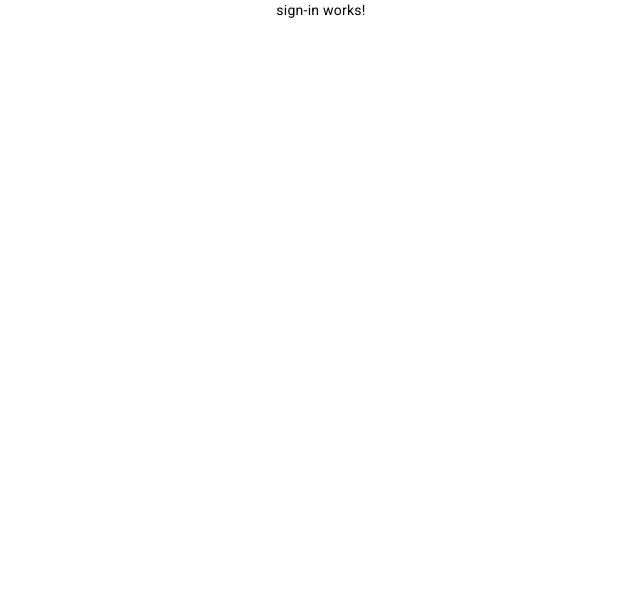
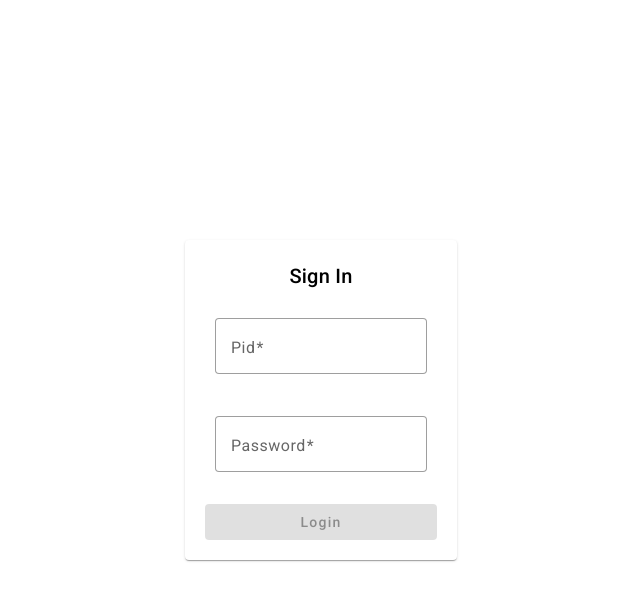
Before and after one commit to Akaki-Vashakidze/coach-console, an Angular app: page /auth/signIn in a window 1280 px wide. Shown: the top 600 px of the page, without its empty margins (319-959 px from the left). Built offline with nearby package versions, Linux system fonts and the light colour scheme.

Commit message:
interceptor must fix

```diff
--- a/src/app/app.config.ts
+++ b/src/app/app.config.ts
@@ -3,7 +3,9 @@ import { provideRouter } from '@angular/router';
 
 import { routes } from './app.routes';
 import { provideAnimationsAsync } from '@angular/platform-browser/animations/async';
+import { provideHttpClient, withInterceptors } from '@angular/common/http';
+import { consoleApiRedirectInterceptor } from './interceptors/console-api-redirect.interceptor';
 
 export const appConfig: ApplicationConfig = {
-  providers: [provideRouter(routes), provideAnimationsAsync()]
+  providers: [provideRouter(routes), provideAnimationsAsync(),provideHttpClient(),provideHttpClient(withInterceptors([consoleApiRedirectInterceptor])),]
 };
--- a/src/app/components/signIn/sign-in/sign-in.component.html
+++ b/src/app/components/signIn/sign-in/sign-in.component.html
@@ -1 +1,42 @@
-<p>sign-in works!</p>
+<mat-card class="auth-card">
+    <form [formGroup]="signInForm" (ngSubmit)="onSubmit()" novalidate>
+      <h2>Sign In</h2>
+
+      <mat-form-field appearance="outline" class="full-width">
+        <mat-label>Pid</mat-label>
+        <input
+          matInput
+          type="text"
+          formControlName="pidOrEmail"
+          placeholder="Enter your username"
+        />
+        <mat-error *ngIf="hasError('pidOrEmail', 'required')">Pid is required.</mat-error>
+        <mat-error *ngIf="hasError('pidOrEmail', 'minlength')">
+          Pid must be at least 3 characters long.
+        </mat-error>
+      </mat-form-field>
+
+      <mat-form-field appearance="outline" class="full-width">
+        <mat-label>Password</mat-label>
+        <input
+          matInput
+          type="password"
+          formControlName="password"
+          placeholder="Enter your password"
+        />
+        <mat-error *ngIf="hasError('password', 'required')">Password is required.</mat-error>
+        <mat-error *ngIf="hasError('password', 'minlength')">
+          Password must be at least 6 characters long.
+        </mat-error>
+      </mat-form-field>
+
+      <button
+        mat-raised-button
+        color="primary"
+        type="submit"
+        [disabled]="signInForm.invalid"
+      >
+        Login
+      </button>
+    </form>
+  </mat-card>
--- a/src/app/components/signIn/sign-in/sign-in.component.scss
+++ b/src/app/components/signIn/sign-in/sign-in.component.scss
@@ -1,58 +1,21 @@
-mat-spinner {
-    position: relative;
-    top: 30%;
-    margin: auto;
-  }
-
-  .loginWindow {
-    width: 100%;
-    height: 100%;
-  }
-
-  .translator{
+.auth-card {
+  padding: 20px;
   position: absolute;
-    top: -10px;
-    right: 0px;
-  }
-
-  .buttons {
-    display: flex;
-  }
-
-  .loginButtons{
-  display: flex;
-  flex-direction: row;
-  }
-
-  .button2{
-  margin-left: 10px;
-  }
-
-  .button1 {
-    margin-right: 5px;
-  }
-
-  .button2 {
-    margin-left: 5px;
+  top: 50%;
+  left: 50%;
+  transform: translate(-50%,-50%);
 }
 
 form {
-    padding: 40px;
-    position: relative;
-    display: grid;
-    top: 30%;
-    margin: auto;
-    border-radius: 5px;
-    width: 500px;
-
-    box-shadow: rgba(0, 0, 0, 0.16) 0px 1px 4px;
+  display: flex;
+  flex-direction: column;
+  justify-content: center;
 }
 
-  button {
-    margin-top: 15px;
+h2 {
+  text-align: center;
 }
 
-  h3 {
-    font-size: 19px;
+mat-form-field {
   margin: 10px;
 }
--- a/src/app/components/signIn/sign-in/sign-in.component.ts
+++ b/src/app/components/signIn/sign-in/sign-in.component.ts
@@ -1,13 +1,46 @@
+import { Component } from '@angular/core';
+import { ReactiveFormsModule, FormBuilder, FormGroup, Validators } from '@angular/forms';
 import { CommonModule } from '@angular/common';
-import { Component } from '@angular/core';
+import {MatCardModule} from '@angular/material/card'
+import {MatInputModule} from '@angular/material/input'
+import {MatButtonModule} from '@angular/material/button'
+import { MatFormFieldModule } from '@angular/material/form-field';
+import { AuthService } from '../../../services/auth.service';
+import { SignInService } from '../../../services/sign-in.service';
+import { UserType } from '../../../enums/enums';
 
 @Component({
   selector: 'app-sign-in',
   standalone: true,
-  imports: [CommonModule],
+  imports: [CommonModule, ReactiveFormsModule, MatCardModule, MatInputModule, MatFormFieldModule, MatButtonModule],
   templateUrl: './sign-in.component.html',
   styleUrl: './sign-in.component.scss'
 })
 export class SignInComponent {
+  signInForm: FormGroup;
+
+  constructor(private fb: FormBuilder, private _signInService:SignInService) {
+    this.signInForm = this.fb.group({
+      pidOrEmail: ['', [Validators.required, Validators.minLength(3)]],
+      password: ['', [Validators.required, Validators.minLength(6)]],
+    });
+  }
+
+  onSubmit(): void {
+    if (this.signInForm.valid) {
+      const { username, password } = this.signInForm.value;
+      console.log('Submitted:', { username, password });
+      this._signInService.login({...this.signInForm.value, userType:UserType.COACH}).subscribe(item => {
+        console.log(item)
+      })
+    } else {
+      console.error('Form is invalid');
+    }
+  }
+
+  hasError(controlName: string, error: string): boolean {
+    const control = this.signInForm.get(controlName);
+    return control?.hasError(error) && control?.touched || false;
+  }
 
 }
--- /dev/null
+++ b/src/app/enums/enums.ts
@@ -0,0 +1,52 @@
+export enum UserType {
+  ADMIN = 'admin',
+  REFEREE = 'referee',
+  COACH = 'coach',
+  ATHLETE = 'athlete'
+}
+
+export enum TeamMemberType {
+  COACH = 'coach',
+  ATHLETE = 'athlete'
+}
+
+export enum ITeamMemberStatus {
+  INVITED = 'invited',
+  ACCEPTED = 'accepted',
+  REJECTED = 'rejected',
+  IMPORTED = 'imported'
+}
+
+export enum StrokeStyle {
+  BUTTERFLY = 'BUTTERFLY',
+  BACKSTROKE = 'BACKSTROKE',
+  BREASTSTROKE = 'BREASTSTROKE',
+  FREESTYLE = 'FREESTYLE',
+  MEDLEY = 'MEDLEY',
+  RELEY = "RELEY"
+}
+
+export enum StrokeDistance {
+  M50 = 50,
+  M100 = 100,
+  M200 = 200,
+  M400 = 400,
+  M800 = 800,
+  M1500 = 1500
+}
+
+export enum RaceType {
+  INDIVIDUAL = 'INDIVIDUAL',
+  RELEY = 'RELEY'
+}
+
+export enum GenderType {
+  MALE = 'MALE',
+  FEMALE = 'FEMALE'
+}
+
+export enum PoolLength {
+  SHORT = 'SHORT',
+  LONG = 'LONG',
+  OPEN_WATER = 'OPEN_WATER'
+}
--- /dev/null
+++ b/src/app/interceptors/console-api-redirect.interceptor.ts
@@ -0,0 +1,12 @@
+
+import { HttpInterceptorFn } from '@angular/common/http';
+import { environment } from '../../environments/environment.prod';
+
+export const consoleApiRedirectInterceptor: HttpInterceptorFn = (req, next) => {
+  if (req.url.startsWith('/consoleApi/')) {
+    const modifiedUrl = req.url.replace('/consoleApi', environment.apiUri);
+    const modifiedReq = req.clone({ url: modifiedUrl });
+    return next(modifiedReq);
+  }
+  return next(req);
+};
--- /dev/null
+++ b/src/app/interfaces/interfaces.ts
@@ -0,0 +1,47 @@
+export interface Session {
+    userType: string,
+    passwordChangeRequired?: boolean,
+    user: {
+      userId: string,
+      pid: string,
+      firstName: string,
+      lastName: string,
+      birthDate: Date
+    },
+    contact: {
+      email: string,
+      phone: string
+    }
+  }
+
+  export interface LoginInfo {
+    pidOrEmail: number;
+    password: string;
+    userType: string;
+  }
+
+
+export interface SubmitTwoFa {
+    token: string;
+    uuid: string;
+  }
+
+  export interface PidOrMail {
+    pidOrEmail: string;
+    userType: string;
+  }
+
+  export interface RecPassObj {
+    data: {
+      pidOrEmail: string,
+      userType: string,
+      target: string,
+      targetType: string
+    }
+  }
+
+  export interface MandatoryPass {
+    data: {
+      password: string;
+    }
+  }
--- /dev/null
+++ b/src/app/services/sign-in.service.ts
@@ -0,0 +1,21 @@
+import { HttpClient } from '@angular/common/http';
+import { Injectable } from '@angular/core';
+import { map } from 'rxjs';
+import { LoginInfo, Session } from '../interfaces/interfaces';
+
+interface AuthResult { data: { user?: any, uuid?: string, resendDeley?: number, phone?: string } }
+@Injectable({
+  providedIn: 'root'
+})
+export class SignInService {
+  session: Session | undefined;
+  constructor(private _http:HttpClient) { }
+     login(loginInfo: LoginInfo) {
+    return this._http.post<{ result: AuthResult }>("/console-api/session/admin", { data: loginInfo }).pipe(map((res: { result: AuthResult }) => {
+      if (res?.result?.data?.user) {
+        this.session = res?.result?.data as Session;
+      }
+      return res?.result;
+    }))
+  }
+}
```
Also changed, not shown: src/app/app.routes.ts (+6 -1 lines), src/app/services/auth.service.ts (added, +58 -0 lines). Lines whose indentation alone changed are shown as unchanged.
